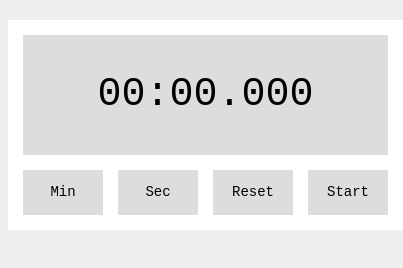
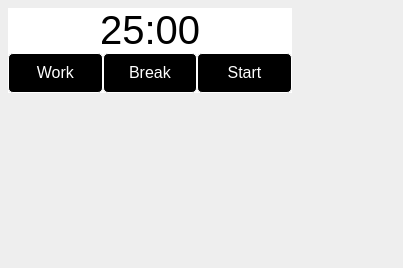
Before and after one commit to miajimyu/PomodoroTimer, an Electron app: page index.html in a window 300 px wide. Shown: the whole page, 403 px wide, since content can reach past the window. Drawn offline with Linux system fonts and the light colour scheme.

Commit message:
feat Pomodoro timer.

```diff
--- a/css/styles.css
+++ b/css/styles.css
@@ -1,46 +1,40 @@
 body {
-    font-family: 'Courier New', sans-serif;
-    font-size: 14px;
+    font-family: Arial, Helvetica, sans-serif;
+    font-size: 16px;
     background: #eee;
 }
 
 .container {
-    margin: 20px auto;
-    width: 365px;
+    margin: auto;
     background: #fff;
-    padding: 15px;
     text-align: center;
 }
 
 #timer {
-    background: #ddd;
-    height: 120px;
-    line-height: 120px;
     font-size: 40px;
-    margin-bottom: 15px;
 }
 
 .controls > div {
     cursor: pointer;
-    /* user-select: none; */
-    width: 80px;
-    background:  #ddd;
-    height: 45px;
-    line-height: 45px;
     float: left;
 }
 
-/* 高さが計算できるようになる */
-.controls {
+.controls{
     overflow: hidden;
 }
 
-/* div同士の間に余白を付けたい */
-.controls > div + div {
-    margin-left: 15px;
+.control-button{
+    float: left;
+    width: 33.3%;
+    background-color: black;
+    color: white;
+    text-align: center;
+    border: 1px solid white;
+    padding: 10px;
+    box-sizing: border-box;
+    border-radius:5px;
 }
 
-/* ホバーして薄くなるように */
-.controls > div:hover {
+.control-button:hover {
     opacity: 0.7;
 }
--- a/index.html
+++ b/index.html
@@ -2,17 +2,16 @@
 <html lang="ja">
 <head>
     <meta charset="utf8">
-    <title>Timer</title>
+    <title>Pomodoro Timer</title>
     <link rel="stylesheet" href="css/styles.css">
 </head>
 <body>
     <div class="container">
-        <div id="timer">00:00.000</div>
+        <div id="timer">00:00</div>
         <div class="controls">
-            <div id="min">Min</div>
-            <div id="sec">Sec</div>
-            <div id="reset">Reset</div>
-            <div id="start">Start</div>
+            <div class="control-button" id="work">Work</div>
+            <div class="control-button" id="break">Break</div>
+            <div class="control-button" id="start">Start</div>
         </div>
     </div>
     <script src="js/timer.js"></script>
--- a/index.js
+++ b/index.js
@@ -7,7 +7,11 @@ let mainWindow
 
 function createWindow () {
   // Create the browser window.
-  mainWindow = new BrowserWindow({width: 420, height: 300})
+  mainWindow = new BrowserWindow({
+    width: 240,
+    height: 125,
+    resizable: false,
+  })
 
   // and load the index.html of the app.
   mainWindow.loadFile('index.html')
--- a/js/timer.js
+++ b/js/timer.js
@@ -2,14 +2,17 @@
     'use strict';
 
     var timer = document.getElementById('timer');
-    var min = document.getElementById('min');
-    var sec = document.getElementById('sec');
-    var reset = document.getElementById('reset');
+    var workButton = document.getElementById('work');
+    var breakButton = document.getElementById('break');
     var start = document.getElementById('start');
 
     var startTime;
     var timeLeft;
-    var timeToCountDown = 0;
+
+    const workTime = 25 * 60 * 1000;
+    const breakTime = 5 * 60 * 1000;
+
+    var timeToCountDown = workTime;
     var timerId;
     var isRunning = false;
 
@@ -17,36 +20,44 @@
         var d = new Date(t);
         var m = d.getMinutes();
         var s = d.getSeconds();
-        var ms = d.getMilliseconds();
         var timerString;
 
         // 文字列＋数値は、文字列になる
-        console.log(('00' + ms))
         m = ('0' + m).slice(-2);
         s = ('0' + s).slice(-2);
-        ms = ('00' + ms).slice(-3);
-        timerString = m + ':' + s + '.' + ms;
+        timerString = m + ':' + s;
         timer.textContent = timerString;
-        document.title = timerString;
+        // document.title = timerString;
     }
 
     function countDown() {
         timerId = setTimeout(function () {
-            timeLeft = timeToCountDown - (Date.now() - startTime)
+            timeLeft = timeToCountDown - (Date.now() - startTime);
             if (timeLeft < 0) {
                 isRunning = false;
                 start.textContent = 'Start';
 
                 clearTimeout(timerId);
                 timeLeft = 0;
-                timeToCountDown = 0;
-                updateTimer(timeLeft);
+                timeToCountDown = changeTime(timeToCountDown);
+                updateTimer(timeToCountDown);
                 return;
             }
-
             updateTimer(timeLeft);
             countDown()
         }, 10);
+    }
+
+    function changeTime(time) {
+        if (time === workTime) {
+            return breakTime;
+        } else {
+            return workTime;
+        }
+    }
+    window.onload = function () {
+        // ページ読み込み時に実行したい処理
+        updateTimer(timeToCountDown);
     }
 
     start.addEventListener('click', function () {
@@ -63,30 +74,19 @@
         }
     });
 
-    min.addEventListener('click', function () {
+    workButton.addEventListener('click', function () {
         if (isRunning === true) {
             return;
         }
-        timeToCountDown += 60 * 1000;
-        if (timeToCountDown >= 60 * 60 * 1000) {
-            timeToCountDown = 0;
-        }
+        timeToCountDown = workTime;
         updateTimer(timeToCountDown);
     });
 
-    sec.addEventListener('click', function () {
+    breakButton.addEventListener('click', function () {
         if (isRunning === true) {
             return;
         }
-        timeToCountDown += 1000;
-        if (timeToCountDown >= 60 * 60 * 1000) {
-            timeToCountDown = 0;
-        }
-        updateTimer(timeToCountDown);
-    });
-
-    reset.addEventListener('click', function () {
-        timeToCountDown = 0;
+        timeToCountDown = breakTime;
         updateTimer(timeToCountDown);
     });
 })();
```
Also changed, not shown: README.md.
